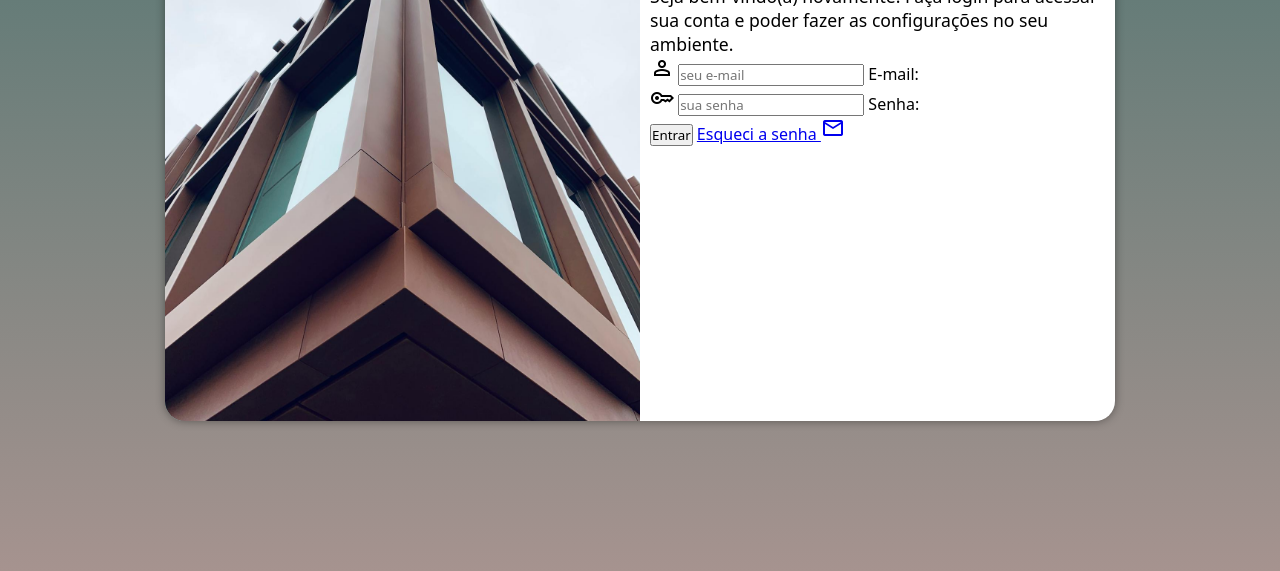
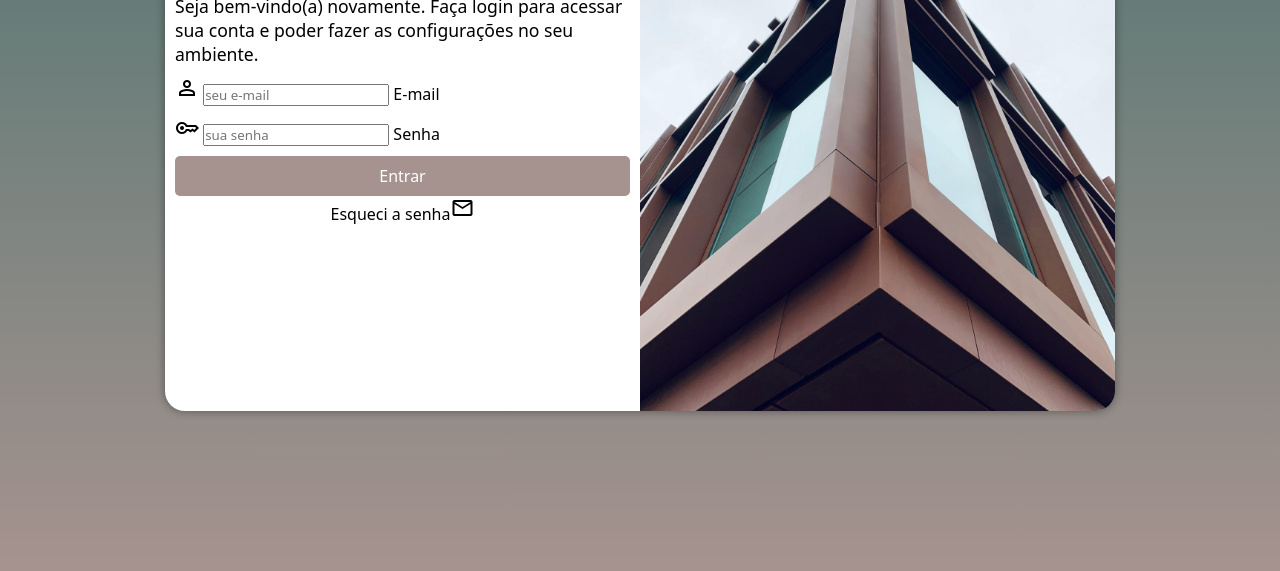
Before and after one commit to IanPZoega/projeto-login, a plain HTML site: page index.html in a window 1280 px wide. Shown: the part 229-800 px from the top of the page. Drawn offline with nearby package versions, Linux system fonts and the light colour scheme.

Commit message:
formatação do formulário

```diff
--- a/estilos/media-query.css
+++ b/estilos/media-query.css
@@ -21,10 +21,6 @@
         width: 70%;
     }
 
-    div#formulario > h1 {
-        font-size: 1.5em;
-    }
-
     div#formulario > p {
         font-size: 1em;
     }
@@ -37,13 +33,13 @@
     }
 
     section#login > div#imagem {
-        float: left;
+        float: right;
         width: 50%;
         height: 100%;
     }
 
     section#login > div#formulario {
-        float: right;
+        float: left;
         width: 50%;
     }
 
--- a/estilos/style.css
+++ b/estilos/style.css
@@ -39,7 +39,7 @@ section#login {
 
     background-color: white;
     width: 250px;
-    height: 500px;
+    height: 480px;
     border-radius: 20px;
     box-shadow: 0 0 10px rgba(0, 0, 0, 0.400);
 
@@ -62,5 +62,39 @@ div#formulario > h1 {
 }
 
 div#formulario > p {
-    font-size: 0.8em;
+    font-size: .8em;
 }
+
+form > div.campo {
+    margin: 10px 0;
+}
+
+form > input[type=submit] {
+    display: block;
+    font-size: 1em;
+    width: 100%;
+    height: 40px;
+    background-color: var(--cor4);
+    color: white;
+    border: none;
+    border-radius: 5px;
+    cursor: pointer;
+}
+
+form > input[type=submit]:hover {
+    background-color: #857674;
+    transition: .2s;
+}
+
+form > a.botao {
+    display: block;
+    text-align: center;
+    width: 100%;
+    height: 40px;
+    color: black;
+    text-decoration: none;
+}
+
+form > a.botao:hover {
+    text-decoration: underline;
+}
--- a/index.html
+++ b/index.html
@@ -19,15 +19,17 @@
                     <div class="campo">
                         <span class="material-symbols-outlined">person</span>
                         <input type="email" name="login" id="ilogin" placeholder="seu e-mail" autocomplete="email" required size="18">
-                        <label for="ilogin">E-mail:</label>
+                        <label for="ilogin">E-mail</label>
                     </div>
                     <div class="campo">
                         <span class="material-symbols-outlined">key</span>
                         <input type="password" name="senha" id="isenha" placeholder="sua senha" autocomplete="current-password" required size="18">
-                        <label for="isenha">Senha:</label>
+                        <label for="isenha">Senha</label>
                     </div>
                     <input type="submit" value="Entrar">
-                    <a href="#">Esqueci a senha <span class="material-symbols-outlined">mail</span></a>
+                    <a href="#" class="botao">
+                        Esqueci a senha<span class="material-symbols-outlined">mail</span>
+                    </a>
                 </form>
             </div>
         </section>
```
